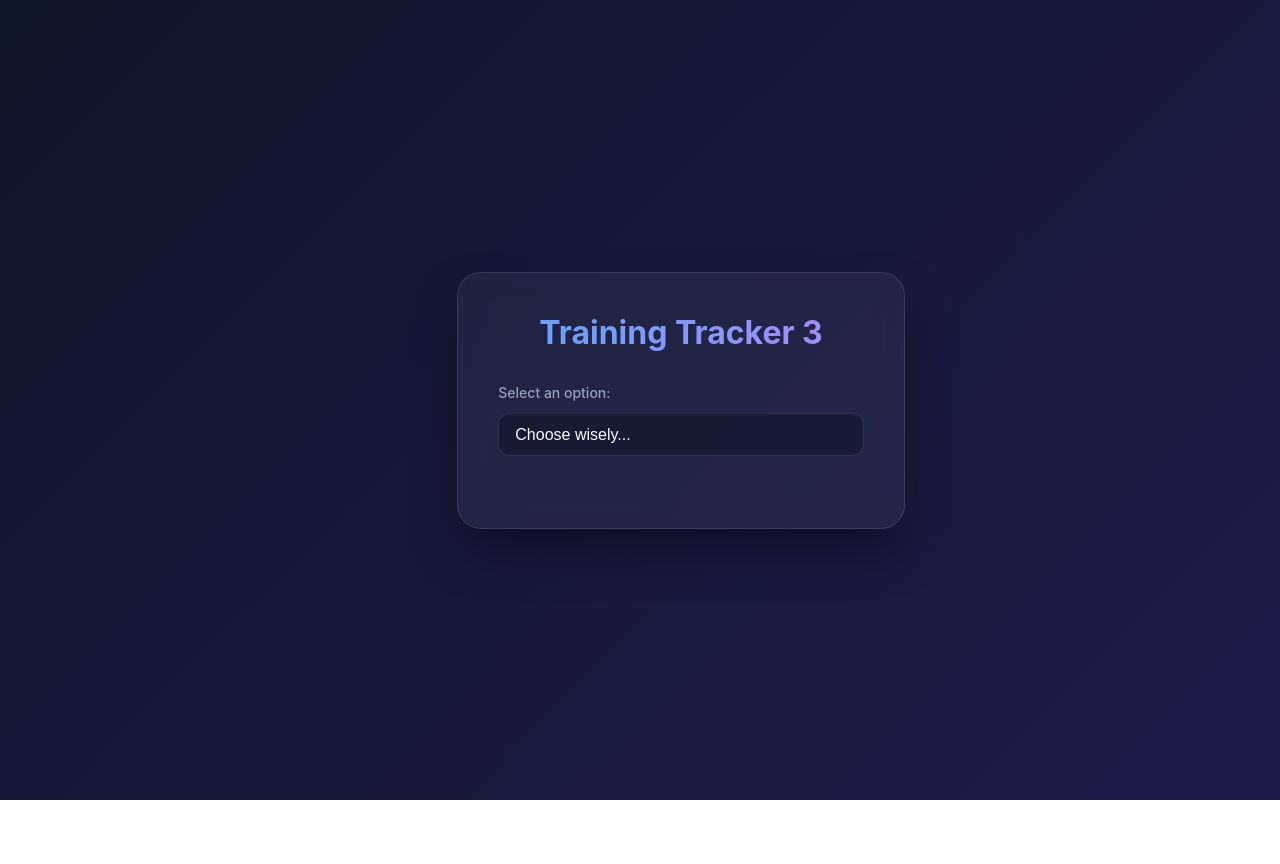
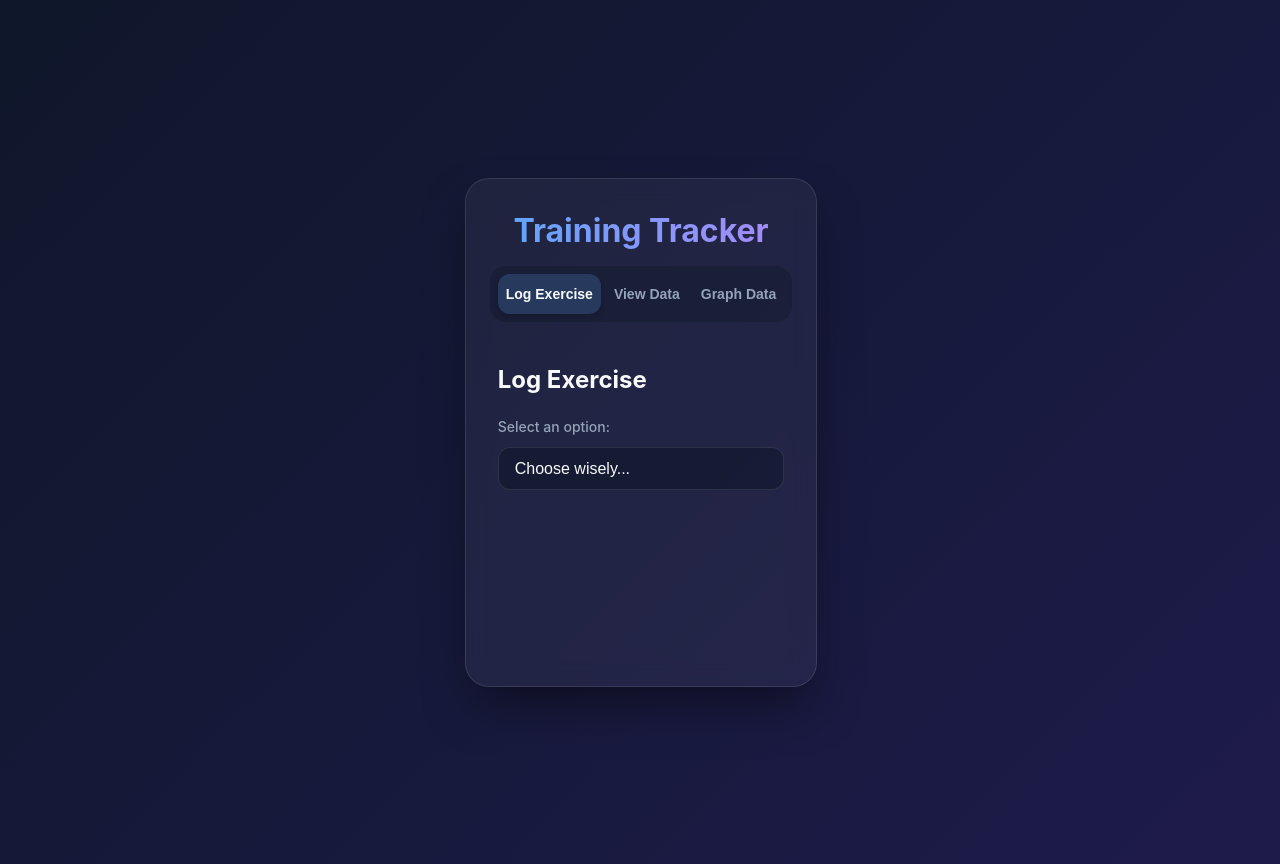
Before and after one commit to landjleaverland-bit/Training_Tracker, a SvelteKit app: page / in a window 1280 px wide. Before the commit the page ends 800 px from the top, so only its background shows below. Built offline with nearby package versions, Linux system fonts and the light colour scheme.

Commit message:
Add tabs

```diff
--- /dev/null
+++ b/src/lib/components/GraphData.svelte
@@ -0,0 +1,60 @@
+<div class="tab-content">
+    <h2>Graph Data</h2>
+    <div class="placeholder">
+        <p>Visual progress charts and graphs will be displayed here.</p>
+        <div class="empty-state">
+            <svg
+                xmlns="http://www.w3.org/2000/svg"
+                width="48"
+                height="48"
+                viewBox="0 0 24 24"
+                fill="none"
+                stroke="currentColor"
+                stroke-width="2"
+                stroke-linecap="round"
+                stroke-linejoin="round"
+                class="lucide lucide-line-chart"
+                ><path d="M3 3v18h18" /><path d="m19 9-5 5-4-4-3 3" /></svg
+            >
+        </div>
+    </div>
+</div>
+
+<style>
+    .tab-content {
+        animation: fadeIn 0.3s ease-out;
+        text-align: center;
+    }
+
+    h2 {
+        font-size: 1.5rem;
+        margin-bottom: 1.5rem;
+        color: #f8fafc;
+    }
+
+    .placeholder {
+        background: rgba(15, 23, 42, 0.4);
+        padding: 2rem;
+        border-radius: 1rem;
+        border: 1px dashed rgba(255, 255, 255, 0.1);
+    }
+
+    p {
+        color: #94a3b8;
+        margin-bottom: 2rem;
+    }
+
+    .empty-state {
+        color: #a78bfa;
+        opacity: 0.5;
+    }
+
+    @keyframes fadeIn {
+        from {
+            opacity: 0;
+        }
+        to {
+            opacity: 1;
+        }
+    }
+</style>
--- /dev/null
+++ b/src/lib/components/LogExercise.svelte
@@ -0,0 +1,121 @@
+<script>
+    import { fade } from "svelte/transition";
+    let selected = "";
+    const options = [
+        { id: "1", text: "Option 1" },
+        { id: "2", text: "Option 2" },
+        { id: "3", text: "Option 3" },
+    ];
+</script>
+
+<div class="tab-content">
+    <h2>Log Exercise</h2>
+    <div class="dropdown-wrapper">
+        <label for="main-dropdown">Select an option:</label>
+        <select id="main-dropdown" bind:value={selected}>
+            <option value="" disabled selected>Choose wisely...</option>
+            {#each options as option}
+                <option value={option.id}>
+                    {option.text}
+                </option>
+            {/each}
+        </select>
+    </div>
+
+    {#if selected}
+        <div class="result-card" in:fade>
+            <p>
+                You selected: <strong
+                    >{options.find((o) => o.id === selected)?.text}</strong
+                >
+            </p>
+        </div>
+    {/if}
+</div>
+
+<style>
+    .tab-content {
+        animation: fadeIn 0.3s ease-out;
+    }
+
+    h2 {
+        font-size: 1.5rem;
+        margin-bottom: 1.5rem;
+        color: #f8fafc;
+    }
+
+    .dropdown-wrapper {
+        display: flex;
+        flex-direction: column;
+        gap: 0.75rem;
+        text-align: left;
+        margin-bottom: 2rem;
+    }
+
+    label {
+        font-size: 0.875rem;
+        color: #94a3b8;
+        font-weight: 500;
+    }
+
+    select {
+        appearance: none;
+        background: rgba(15, 23, 42, 0.6);
+        border: 1px solid rgba(255, 255, 255, 0.1);
+        border-radius: 0.75rem;
+        padding: 0.75rem 1rem;
+        color: #f8fafc;
+        font-size: 1rem;
+        cursor: pointer;
+        transition: all 0.2s ease;
+        outline: none;
+        width: 100%;
+    }
+
+    select:hover {
+        border-color: #60a5fa;
+        background: rgba(15, 23, 42, 0.8);
+    }
+
+    select:focus {
+        border-color: #60a5fa;
+        box-shadow: 0 0 0 2px rgba(96, 165, 250, 0.3);
+    }
+
+    .result-card {
+        background: rgba(96, 165, 250, 0.1);
+        border-radius: 0.75rem;
+        padding: 1rem;
+        border: 1px solid rgba(96, 165, 250, 0.2);
+        animation: slideUp 0.3s ease-out;
+    }
+
+    p {
+        margin: 0;
+        color: #e2e8f0;
+    }
+
+    strong {
+        color: #60a5fa;
+    }
+
+    @keyframes fadeIn {
+        from {
+            opacity: 0;
+        }
+        to {
+            opacity: 1;
+        }
+    }
+
+    @keyframes slideUp {
+        from {
+            opacity: 0;
+            transform: translateY(10px);
+        }
+        to {
+            opacity: 1;
+            transform: translateY(0);
+        }
+    }
+</style>
--- /dev/null
+++ b/src/lib/components/ViewData.svelte
@@ -0,0 +1,66 @@
+<div class="tab-content">
+    <h2>View Data</h2>
+    <div class="placeholder">
+        <p>Your logged exercises will appear here in a list or table view.</p>
+        <div class="empty-state">
+            <svg
+                xmlns="http://www.w3.org/2000/svg"
+                width="48"
+                height="48"
+                viewBox="0 0 24 24"
+                fill="none"
+                stroke="currentColor"
+                stroke-width="2"
+                stroke-linecap="round"
+                stroke-linejoin="round"
+                class="lucide lucide-clipboard-list"
+                ><path
+                    d="M16 4h2a2 2 0 0 1 2 2v14a2 2 0 0 1-2 2H6a2 2 0 0 1-2-2V6a2 2 0 0 1 2-2h2"
+                /><path
+                    d="M15 2H9a1 1 0 0 0-1 1v2a1 1 0 0 0 1 1h6a1 1 0 0 0 1-1V3a1 1 0 0 0-1-1z"
+                /><path d="M12 11h4" /><path d="M12 16h4" /><path
+                    d="M8 11h.01"
+                /><path d="M8 16h.01" /></svg
+            >
+        </div>
+    </div>
+</div>
+
+<style>
+    .tab-content {
+        animation: fadeIn 0.3s ease-out;
+        text-align: center;
+    }
+
+    h2 {
+        font-size: 1.5rem;
+        margin-bottom: 1.5rem;
+        color: #f8fafc;
+    }
+
+    .placeholder {
+        background: rgba(15, 23, 42, 0.4);
+        padding: 2rem;
+        border-radius: 1rem;
+        border: 1px dashed rgba(255, 255, 255, 0.1);
+    }
+
+    p {
+        color: #94a3b8;
+        margin-bottom: 2rem;
+    }
+
+    .empty-state {
+        color: #60a5fa;
+        opacity: 0.5;
+    }
+
+    @keyframes fadeIn {
+        from {
+            opacity: 0;
+        }
+        to {
+            opacity: 1;
+        }
+    }
+</style>
--- a/src/routes/+page.svelte
+++ b/src/routes/+page.svelte
@@ -1,43 +1,48 @@
 <script>
-    import { fade } from "svelte/transition";
-    let selected = "";
-    const options = [
-        { id: "1", text: "Option 1" },
-        { id: "2", text: "Option 2" },
-        { id: "3", text: "Option 3" },
+    import LogExercise from "$lib/components/LogExercise.svelte";
+    import ViewData from "$lib/components/ViewData.svelte";
+    import GraphData from "$lib/components/GraphData.svelte";
+
+    const tabs = [
+        { id: "log", label: "Log Exercise", component: LogExercise },
+        { id: "view", label: "View Data", component: ViewData },
+        { id: "graph", label: "Graph Data", component: GraphData },
     ];
+
+    let activeTabId = "log";
+
+    $: activeTab = tabs.find((t) => t.id === activeTabId);
 </script>
 
 <svelte:head>
-    <title>Training Tracker 3</title>
-    <meta name="description" content="A simple Svelte webapp with a dropdown" />
+    <title>Training Tracker - {activeTab.label}</title>
+    <meta
+        name="description"
+        content="A simple Svelte webapp for tracking training"
+    />
 </svelte:head>
 
 <main>
-    <div class="container">
-        <h1>Training Tracker 3</h1>
+    <div class="app-container">
+        <header>
+            <h1>Training Tracker</h1>
+        </header>
 
-        <div class="dropdown-wrapper">
-            <label for="main-dropdown">Select an option:</label>
-            <select id="main-dropdown" bind:value={selected}>
-                <option value="" disabled selected>Choose wisely...</option>
-                {#each options as option}
-                    <option value={option.id}>
-                        {option.text}
-                    </option>
-                {/each}
-            </select>
+        <nav class="tabs-nav">
+            {#each tabs as tab}
+                <button
+                    class="tab-button"
+                    class:active={activeTabId === tab.id}
+                    on:click={() => (activeTabId = tab.id)}
+                >
+                    {tab.label}
+                </button>
+            {/each}
+        </nav>
+
+        <div class="content-container">
+            <svelte:component this={activeTab.component} />
         </div>
-
-        {#if selected}
-            <div class="result-card" in:fade>
-                <p>
-                    You selected: <strong
-                        >{options.find((o) => o.id === selected)?.text}</strong
-                    >
-                </p>
-            </div>
-        {/if}
     </div>
 </main>
 
@@ -61,94 +66,103 @@
         min-height: 100vh;
         display: flex;
         justify-content: center;
-        align-items: center;
+        align-items: flex-start; /* Start from top on mobile */
+        padding: 1rem;
     }
 
-    .container {
+    @media (min-width: 640px) {
+        :global(body) {
+            align-items: center; /* Center on larger screens */
+            padding: 2rem;
+        }
+    }
+
+    .app-container {
         background: rgba(255, 255, 255, 0.05);
         backdrop-filter: blur(12px);
         border: 1px solid rgba(255, 255, 255, 0.1);
-        padding: 2.5rem;
         border-radius: 1.5rem;
         box-shadow: 0 25px 50px -12px rgba(0, 0, 0, 0.5);
         width: 100%;
-        max-width: 400px;
+        max-width: 500px;
+        overflow: hidden;
+        display: flex;
+        flex-direction: column;
+    }
+
+    header {
+        padding: 2rem 2rem 1rem;
         text-align: center;
     }
 
     h1 {
-        margin-top: 0;
+        margin: 0;
         font-size: 2rem;
         font-weight: 700;
         background: linear-gradient(to right, #60a5fa, #a78bfa);
         -webkit-background-clip: text;
         background-clip: text;
         -webkit-text-fill-color: transparent;
-        margin-bottom: 2rem;
     }
 
-    .dropdown-wrapper {
+    .tabs-nav {
         display: flex;
-        flex-direction: column;
-        gap: 0.75rem;
-        text-align: left;
-        margin-bottom: 2rem;
+        background: rgba(15, 23, 42, 0.4);
+        padding: 0.5rem;
+        margin: 0 1.5rem 1.5rem;
+        border-radius: 1rem;
+        gap: 0.25rem;
     }
 
-    label {
+    .tab-button {
+        flex: 1;
+        background: transparent;
+        border: none;
+        color: #94a3b8;
+        padding: 0.75rem 0.5rem;
         font-size: 0.875rem;
-        color: #94a3b8;
-        font-weight: 500;
+        font-weight: 600;
+        cursor: pointer;
+        border-radius: 0.75rem;
+        transition: all 0.2s ease;
+        white-space: nowrap;
     }
 
-    select {
-        appearance: none;
-        background: rgba(15, 23, 42, 0.6);
-        border: 1px solid rgba(255, 255, 255, 0.1);
-        border-radius: 0.75rem;
-        padding: 0.75rem 1rem;
+    .tab-button:hover {
         color: #f8fafc;
-        font-size: 1rem;
-        cursor: pointer;
-        transition: all 0.2s ease;
-        outline: none;
+        background: rgba(255, 255, 255, 0.05);
     }
 
-    select:hover {
-        border-color: #60a5fa;
-        background: rgba(15, 23, 42, 0.8);
+    .tab-button.active {
+        color: #f8fafc;
+        background: rgba(96, 165, 250, 0.2);
+        box-shadow:
+            0 4px 6px -1px rgba(0, 0, 0, 0.1),
+            0 2px 4px -1px rgba(0, 0, 0, 0.06);
     }
 
-    select:focus {
-        border-color: #60a5fa;
-        box-shadow: 0 0 0 2px rgba(96, 165, 250, 0.3);
+    .content-container {
+        padding: 0 2rem 2.5rem;
+        min-height: 300px;
     }
 
-    .result-card {
-        background: rgba(96, 165, 250, 0.1);
-        border-radius: 0.75rem;
-        padding: 1rem;
-        border: 1px solid rgba(96, 165, 250, 0.2);
-        animation: slideUp 0.3s ease-out;
-    }
-
-    p {
-        margin: 0;
-        color: #e2e8f0;
-    }
-
-    strong {
-        color: #60a5fa;
-    }
-
-    @keyframes slideUp {
-        from {
-            opacity: 0;
-            transform: translateY(10px);
+    /* Mobile adjustments */
+    @media (max-width: 480px) {
+        header {
+            padding: 1.5rem 1.5rem 0.75rem;
         }
-        to {
-            opacity: 1;
-            transform: translateY(0);
+        .tabs-nav {
+            margin: 0 1rem 1rem;
+        }
+        .content-container {
+            padding: 0 1.5rem 2rem;
+        }
+        .tab-button {
+            font-size: 0.75rem;
+            padding: 0.6rem 0.25rem;
+        }
+        h1 {
+            font-size: 1.5rem;
         }
     }
 </style>
```
